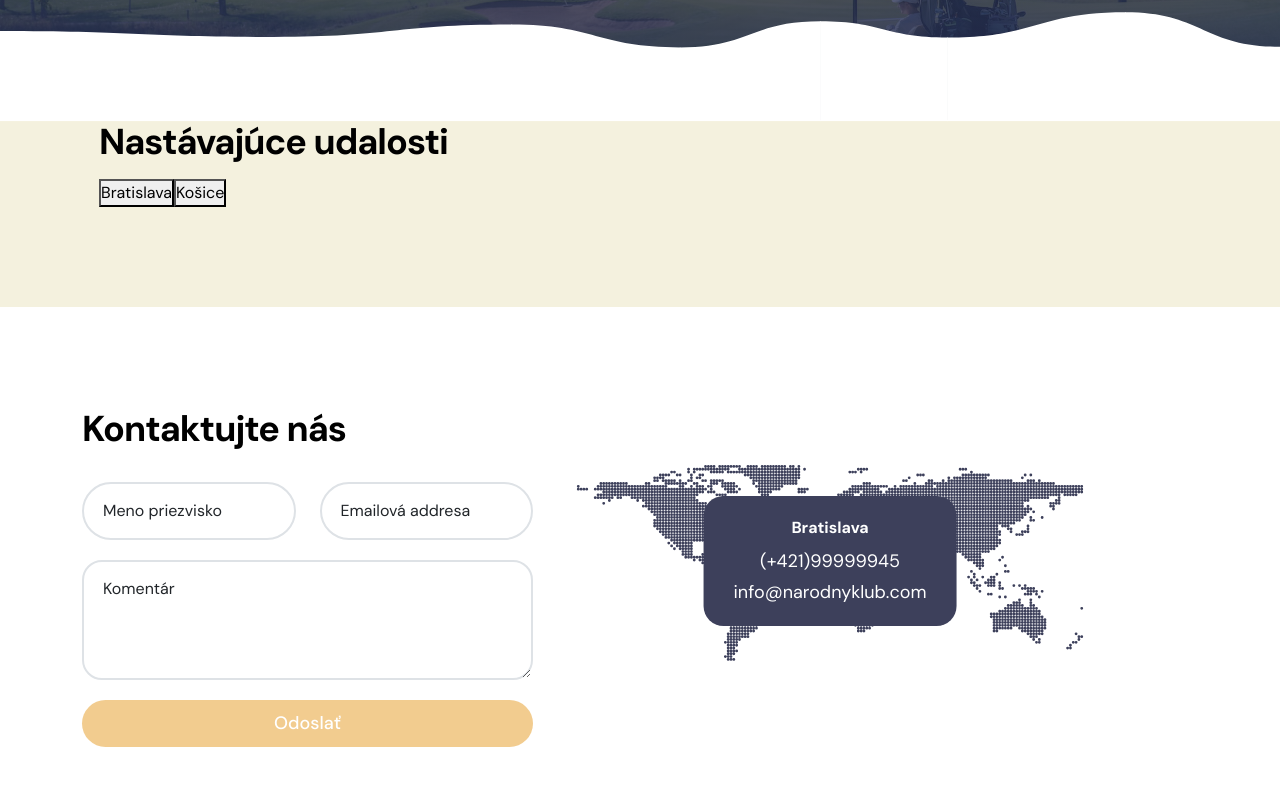
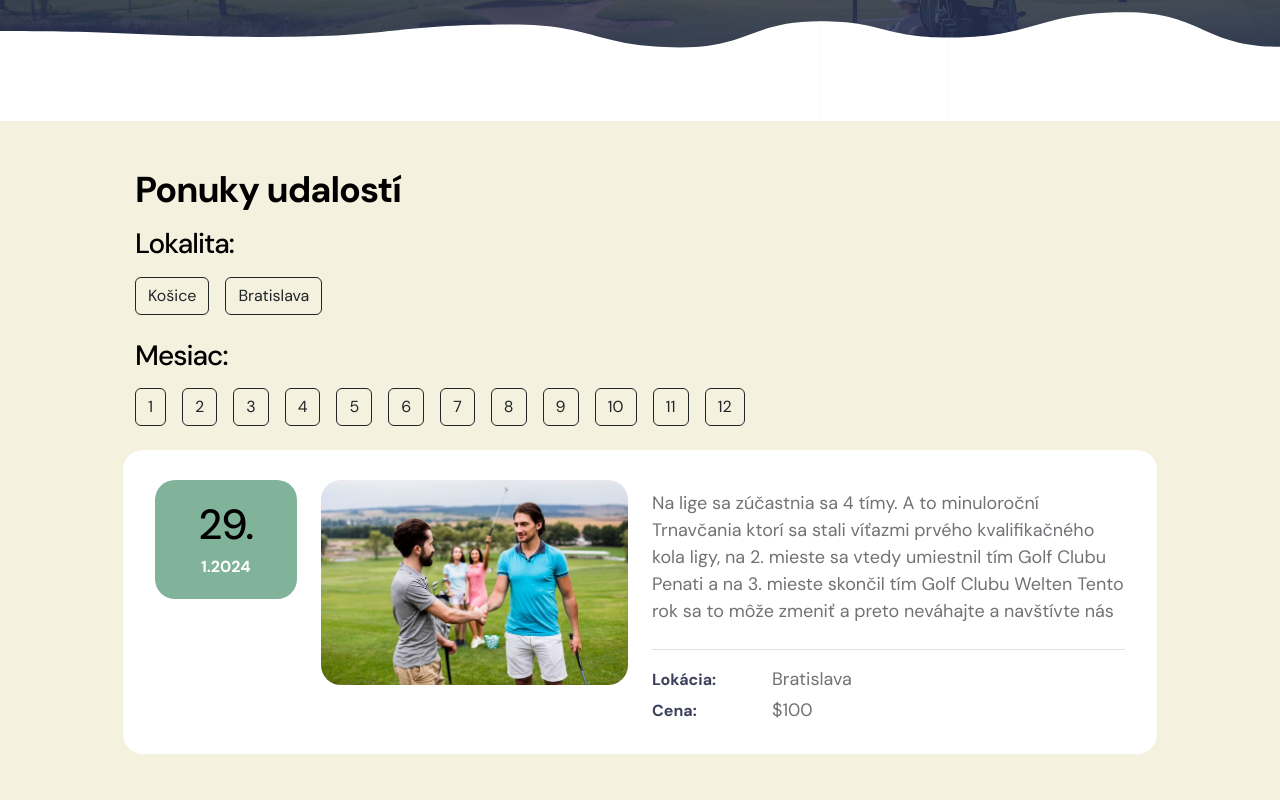
Before and after one commit to Neznamy-Samo/ft_sem_projekt, a Vue app: page /event-listing in a window 1280 px wide. Shown: the part 420-1220 px from the top of the page. Built offline with nearby package versions, Linux system fonts and the light colour scheme.

Commit message:
21.1.
18:28
pinia
filtrovanie

```diff
--- /dev/null
+++ b/src/components/EventCard.vue
@@ -0,0 +1,41 @@
+<template>
+
+    <div class="col-lg-2 col-md-4 col-12 order-2 order-md-0 order-lg-0">
+      <div class="custom-block-date-wrap d-flex d-lg-block d-md-block align-items-center mt-3 mt-lg-0 mt-md-0">
+        <h6 class="custom-block-date mb-lg-1 mb-0 me-3 me-lg-0 me-md-0">{{ event.date }}.</h6>
+        <strong class="text-white">{{event.month }}.{{ event.year }}</strong>
+      </div>
+    </div>
+
+    <div class="col-lg-4 col-md-8 col-12 order-1 order-lg-0">
+      <div class="custom-block-image-wrap">
+        <img :src="'/images/' + event.image" class="member-block-image img-fluid" alt="">
+      </div>
+    </div>
+
+    <div class="col-lg-6 col-12 order-3 order-lg-0">
+      <div class="custom-block-info mt-2 mt-lg-0">
+        <p class="mb-0">{{ event.description }}</p>
+        <div class="d-flex flex-wrap border-top mt-4 pt-3">
+          <div class="mb-4 mb-lg-0">
+            <div class="d-flex flex-wrap align-items-center mb-1">
+              <span class="custom-block-span">Lokácia:</span>
+              <p class="mb-0">{{ event.location }}</p>
+            </div>
+            <div class="d-flex flex-wrap align-items-center">
+              <span class="custom-block-span">Cena:</span>
+              <p class="mb-0">{{ event.ticket }}</p>
+            </div>
+          </div>
+        </div>
+      </div>
+    </div>
+</template>
+
+<script>
+export default {
+  props: {
+    event: Object,
+  }
+}
+</script>
--- a/src/components/IncomingEvents.vue
+++ /dev/null
@@ -1,94 +0,0 @@
-<template>
-  <section class="events-section section-bg section-padding" id="section_4">
-    <div class="container">
-      <div class="row">
-
-        <div class="col-lg-12 col-12">
-          <h2 class="mb-lg-3">Nastávajúce udalosti</h2>
-        </div>
-        <div class="location-buttons">
-          <button @click="toggleFilter('Bratislava')">Bratislava</button>
-          <button @click="toggleFilter('Košice')">Košice</button>
-          <!-- Add more buttons for other locations as needed -->
-        </div>
-
-        <div v-for="event in filteredEvents" :key="event.id" class="row custom-block custom-block-bg mb-5">
-          <div class="col-lg-2 col-md-4 col-12 order-2 order-md-0 order-lg-0">
-            <div class="custom-block-date-wrap d-flex d-lg-block d-md-block align-items-center mt-3 mt-lg-0 mt-md-0">
-              <h6 class="custom-block-date mb-lg-1 mb-0 me-3 me-lg-0 me-md-0">{{ event.date }}.</h6>
-              <strong class="text-white">{{event.month }}.{{ event.year }}</strong>
-            </div>
-          </div>
-
-          <div class="col-lg-4 col-md-8 col-12 order-1 order-lg-0">
-            <div class="custom-block-image-wrap">
-              <img :src="'/images/' + event.image" class="member-block-image img-fluid" alt="">
-            </div>
-          </div>
-
-          <div class="col-lg-6 col-12 order-3 order-lg-0">
-            <div class="custom-block-info mt-2 mt-lg-0">
-              <p class="mb-0">{{ event.description }}</p>
-              <div class="d-flex flex-wrap border-top mt-4 pt-3">
-                <div class="mb-4 mb-lg-0">
-                  <div class="d-flex flex-wrap align-items-center mb-1">
-                    <span class="custom-block-span">Lokácia:</span>
-                    <p class="mb-0">{{ event.location }}</p>
-                  </div>
-                  <div class="d-flex flex-wrap align-items-center">
-                    <span class="custom-block-span">Cena:</span>
-                    <p class="mb-0">{{ event.ticket }}</p>
-                  </div>
-                </div>
-              </div>
-            </div>
-          </div>
-        </div>
-      </div>
-    </div>
-  </section>
-</template>
-
-<script>
-import { useLocationStore } from "@/stores/locationsStore";
-
-
-export default {
-  computed: {
-    filteredEvents() {
-      this.locationStore.restoreState();
-      const events = this.locationStore.filteredEvents;
-
-      // If chosenLocations is empty, filter only by the next month
-      if (this.locationStore.chosenLocations.length === 0) {
-        return events.filter(event => parseInt(event.month) === this.nextMonth);
-      }
-
-      // Otherwise, filter by both location and next month
-      return events.filter(event => {
-        const isChosenLocation = this.locationStore.chosenLocations.includes(event.location);
-        const isNextMonth = parseInt(event.month) === this.nextMonth;
-        return isChosenLocation && isNextMonth;
-      });
-    }
-  },
-  data() {
-    const locationStore = useLocationStore();
-    return {
-      nextMonth: (new Date().getMonth() + 1) % 12 + 1,
-      locationStore,
-      // next month
-    };
-  },
-  methods: {
-    toggleFilter(location) {
-      const locationStore = useLocationStore();
-      if (locationStore.chosenLocations.includes(location)) {
-        locationStore.removeChosenLocation(location);
-      } else {
-        locationStore.addChosenLocation(location);
-      }
-    }
-  }
-};
-</script>
--- a/src/events.json
+++ b/src/events.json
@@ -8,7 +8,7 @@
       "image": "professional-golf-player.jpg",
       "name": "Súťaž jednotlivca",
       "description": "Príď sa ukázať a vyhraj cenu jednotlivca",
-      "location": "Valáliky",
+      "location": "Košice",
       "ticket": "$50"
     },
     {
--- a/src/stores/locationsStore.ts
+++ b/src/stores/locationsStore.ts
@@ -1,44 +1,47 @@
 import { defineStore } from "pinia";
-import eventsData from '../events.json';
 import type { event } from '@/interfaces/event';
 
 interface LocationState {
     chosenLocations: string[];
-    events: event[];
+    chosenMonths: number[];
 }
 
 export const useLocationStore = defineStore('chosenLocation', {
     state: (): LocationState => ({
-        chosenLocations: [],
-        events: eventsData.events as event[]  // Access the events property
+        chosenLocations: ['Bratislava'],
+        chosenMonths: [(new Date().getMonth()) % 12 + 1]
     }),
-    getters: {
-        filteredEvents(state) {
-            return state.events.filter(event => state.chosenLocations.includes(event.location));
-        }
-    },
     actions: {
-        persistentState(){
-            localStorage.setItem('chosenLocation', JSON.stringify(this.$state));
+        filteredEventsByLocation(events: event[]) {
+            return events.filter(event => this.$state.chosenLocations.includes(event.location));
+        },
+        filteredEventsByMonth(events: event[]) {
+            return events.filter(event => this.$state.chosenMonths.includes(event.month));
+        },
+        persistState(){
+            localStorage.setItem('userChoice', JSON.stringify(this.$state));
         },
         restoreState(){
-            const storedState = localStorage.getItem('chosenLocation')
+            const storedState = localStorage.getItem('userChoice')
             if(storedState){
                 Object.assign(this.$state,JSON.parse(storedState))
             }
         },
         addChosenLocation(location: string) {
             this.chosenLocations.push(location);
-            this.persistentState();
+            this.persistState();
         },
         removeChosenLocation(location: string) {
             this.chosenLocations = this.chosenLocations.filter(l => l !== location);
-            this.persistentState();
+            this.persistState();
         },
-        clearChosenLocation() {
-            this.chosenLocations = [];
-            this.persistentState();
+        addChosenMonth(month: number) {
+            this.chosenMonths.push(month);
+            this.persistState();
         },
-
+        removeChosenMonth(month: number) {
+            this.chosenMonths = this.chosenMonths.filter(l => l !== month);
+            this.persistState();
+        }
     }
 });
--- a/src/views/Event_listingView.vue
+++ b/src/views/Event_listingView.vue
@@ -11,95 +11,103 @@
     <svg viewBox="0 0 1962 178" xmlns="http://www.w3.org/2000/svg" xmlns:xlink="http://www.w3.org/1999/xlink"><path fill="#ffffff" d="M 0 114 C 118.5 114 118.5 167 237 167 L 237 167 L 237 0 L 0 0 Z" stroke-width="0"></path> <path fill="#ffffff" d="M 236 167 C 373 167 373 128 510 128 L 510 128 L 510 0 L 236 0 Z" stroke-width="0"></path> <path fill="#ffffff" d="M 509 128 C 607 128 607 153 705 153 L 705 153 L 705 0 L 509 0 Z" stroke-width="0"></path><path fill="#ffffff" d="M 704 153 C 812 153 812 113 920 113 L 920 113 L 920 0 L 704 0 Z" stroke-width="0"></path><path fill="#ffffff" d="M 919 113 C 1048.5 113 1048.5 148 1178 148 L 1178 148 L 1178 0 L 919 0 Z" stroke-width="0"></path><path fill="#ffffff" d="M 1177 148 C 1359.5 148 1359.5 129 1542 129 L 1542 129 L 1542 0 L 1177 0 Z" stroke-width="0"></path><path fill="#ffffff" d="M 1541 129 C 1751.5 129 1751.5 138 1962 138 L 1962 138 L 1962 0 L 1541 0 Z" stroke-width="0"></path></svg>
   </section>
 
-
-
-  <!--<section class="events-section section-padding" id="section_7">
-    <div class="container">
+  <section class="events-section section-bg section-padding">
+    <div class="container p-5">
       <div class="row">
 
         <div class="col-lg-12 col-12">
-          <h2 class="mb-lg-5 mb-4">Prebiehajúce udalosti</h2>
+          <h2 class="mb-lg-3">Ponuky udalostí</h2>
         </div>
 
-        <div class="col-lg-6 col-12 mb-5 mb-lg-0">
-          <div class="custom-block-image-wrap">
-            <a href="event-detail.html">
-              <img src="/images/anna-rosar-ew-olGvgCCs-unsplash.jpg" class="custom-block-image img-fluid" alt="">
-            </a>
+        <div>
+          <h3>Lokalita:</h3>
+        </div>
+        <div class="location-buttons">
+          <button v-for="location in uniqueLocations" :key="location"
+                  @click="toggleFilterLocation(location)"
+                  class="btn btn-outline-dark me-3 mt-2 mb-4"
+          >{{ location }}</button>
+        </div>
 
-            <div class="custom-block-date-wrap">
-              <strong class="text-white">1 Feb 2023</strong>
-            </div>
+        <div>
+          <h3>Mesiac:</h3>
+        </div>
+        <div class="location-buttons">
+          <button v-for="i in remainingMonths" :key="i"
+                  @click="toggleFilterMonth(i)"
+                  class="btn btn-outline-dark me-3 mt-2 mb-4"
+          >{{ i }}</button>
+        </div>
 
 
-          </div>
-
-          <div class="custom-block-info">
-            <a href="event-detail.html" class="events-title mb-2">Súťaž jednotlivca</a>
-            <p class="mb-0">Príď sa ukázať a vyhraj cenu jednotlivca</p>
-            <div class="border-top mt-4 pt-3">
-              <div class="d-flex flex-wrap align-items-center mb-1">
-                <span class="custom-block-span">Location:</span>
-
-                <p class="mb-0">Valáliky</p>
-              </div>
-
-              <div class="d-flex flex-wrap align-items-center">
-                <span class="custom-block-span">Cena:</span>
-
-                <p class="mb-0">$50</p>
-              </div>
-            </div>
-          </div>
-        </div>
-
-        <div class="col-lg-6 col-12">
-          <div class="custom-block-image-wrap">
-            <a href="event-detail.html">
-              <img src="/images/frederik-rosar-NDSZcCfnsbY-unsplash.jpg" class="custom-block-image img-fluid" alt="">
-            </a>
-
-            <div class="custom-block-date-wrap">
-              <strong class="text-white">1 Feb 2023</strong>
-            </div>
-
-
-          </div>
-
-          <div class="custom-block-info">
-            <a href="event-detail.html" class="events-title mb-2">Skupinová súťaž</a>
-
-            <p class="mb-0">Poď a ukáž sa so svojím tímom</p>
-
-
-            <div class="border-top mt-4 pt-3">
-              <div class="d-flex flex-wrap align-items-center mb-1">
-                <span class="custom-block-span">Lokácia:</span>
-
-                <p class="mb-0">Košice</p>
-              </div>
-
-              <div class="d-flex flex-wrap align-items-center">
-                <span class="custom-block-span">Cena:</span>
-
-                <p class="mb-0">$200</p>
-              </div>
-            </div>
-          </div>
+        <div v-for="event in filteredEvents" :key="event.id" class="row custom-block custom-block-bg mb-5">
+          <EventCard :event="event" />
         </div>
 
       </div>
     </div>
-  </section>-->
-  <IncomingEvents/>
+  </section>
 
 </template>
 <script>
+import { useLocationStore } from "@/stores/locationsStore";
+import DataEvents from '../events.json';
+import EventCard from "@/components/EventCard.vue";
+export default {
+  data() {
+    const locationStore = useLocationStore();
 
+    return {
+      thisMonth: (new Date().getMonth()) % 12 + 1,
+      locationStore,
+      events: DataEvents.events
 
-import IncomingEvents from "@/components/IncomingEvents.vue";
+    };
+  },
+  components: {EventCard},
+  computed: {
+    uniqueLocations() {
+      const uniqueLocationsSet = new Set();
 
-export default {
-  components: {IncomingEvents}
+      this.events.forEach(event => {
+        uniqueLocationsSet.add(event.location);
+      });
+
+      return Array.from(uniqueLocationsSet);
+    },
+    remainingMonths() {
+      const remainingMonthsArray = [];
+
+      for (let i = this.thisMonth; i <= 12; i++) {
+        remainingMonthsArray.push(i);
+      }
+
+      return remainingMonthsArray;
+    },
+    filteredEvents() {
+      this.locationStore.restoreState();
+      const evts = this.locationStore.filteredEventsByMonth(this.locationStore.filteredEventsByLocation(this.events));
+
+      return evts;
+    }
+  },
+  methods: {
+    toggleFilterLocation(location) {
+      if (this.locationStore.chosenLocations.includes(location)) {
+        if (this.locationStore.chosenLocations.length > 1)
+          this.locationStore.removeChosenLocation(location);
+      } else {
+        this.locationStore.addChosenLocation(location);
+      }
+    },
+    toggleFilterMonth(month) {
+      if (this.locationStore.chosenMonths.includes(month)) {
+        if (this.locationStore.chosenMonths.length > 1)
+          this.locationStore.removeChosenMonth(month);
+      } else {
+        this.locationStore.addChosenMonth(month);
+      }
+    },
+  }
 }
 </script>
--- a/src/views/HomeView.vue
+++ b/src/views/HomeView.vue
@@ -137,33 +137,88 @@
     </div>
   </section>
 
-  <IncomingEvents/>
+  <section class="events-section section-bg section-padding" id="section_4">
+    <div class="container">
+      <div class="row">
 
+        <div class="col-lg-12 col-12">
+          <h2 class="mb-lg-3">Tento mesiac Vás čaká</h2>
+        </div>
+        <div>
+          <h3>Zvoľte si lokalitu:</h3>
+        </div>
+        <div class="location-buttons">
+          <button v-for="location in uniqueLocations" :key="location"
+                  @click="toggleFilter(location)"
+                  class="btn btn-outline-dark me-3 mt-2 mb-4"
+          >{{ location }}</button>
+        </div>
+
+        <div v-for="event in filteredEvents" :key="event.id" class="row custom-block custom-block-bg mb-5">
+          <EventCard :event="event" />
+        </div>
+
+      </div>
+    </div>
+  </section>
 
   </template>
 
 
 <script>
+  import { useLocationStore } from "@/stores/locationsStore";
+  import DataEvents from '../events.json';
   import DataEmployees from '../employees.json';
-  import IncomingEvents from "@/components/IncomingEvents.vue";
   import SubscriptionFees from "@/components/SubscriptionFees.vue"
   import axios from 'axios';
+  import EventCard from "@/components/EventCard.vue";
 
   export default {
   data() {
+    const locationStore = useLocationStore();
   return {
+    thisMonth: (new Date().getMonth()) % 12 + 1,
+    locationStore,
     email: '',
     fullNameBecomeMember: '',
     emailBecomeMember: '',
     textBecomeMember: '',
     employees: DataEmployees.employees,
+    events: DataEvents.events
 
 };
 },
-  components: { IncomingEvents, SubscriptionFees },
+  components: {EventCard, SubscriptionFees },
+    computed: {
+      uniqueLocations() {
+        const uniqueLocationsSet = new Set();
 
+        this.events.forEach(event => {
+          uniqueLocationsSet.add(event.location);
+        });
 
+        return Array.from(uniqueLocationsSet);
+      },
+      filteredEvents() {
+        this.locationStore.restoreState();
+        const evts = this.locationStore.filteredEventsByLocation(this.events);
+
+        return evts.filter(event => {
+          const isChosenLocation = this.locationStore.chosenLocations.includes(event.location);
+          const isNextMonth = parseInt(event.month) === this.thisMonth;
+          return isChosenLocation && isNextMonth;
+        });
+      }
+    },
  methods: {
+   toggleFilter(location) {
+     if (this.locationStore.chosenLocations.includes(location)) {
+       if (this.locationStore.chosenLocations.length > 1)
+       this.locationStore.removeChosenLocation(location);
+     } else {
+       this.locationStore.addChosenLocation(location);
+     }
+   },
    submitFormBecomeMember() {
      const formData = {
        fullNameBecomeMember: this.fullNameBecomeMember,
```
